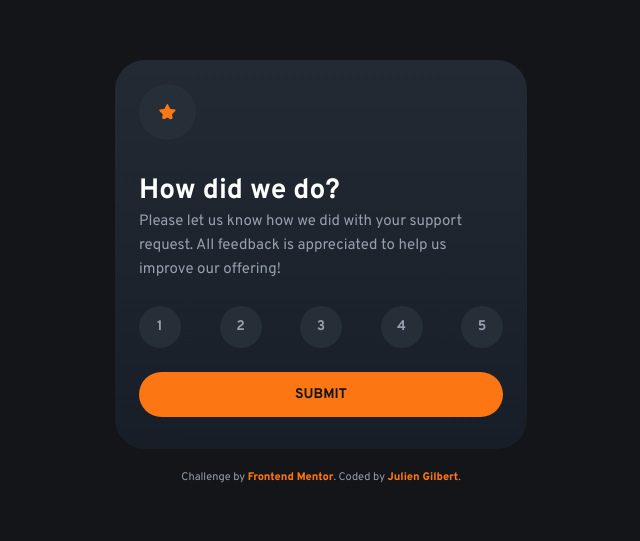
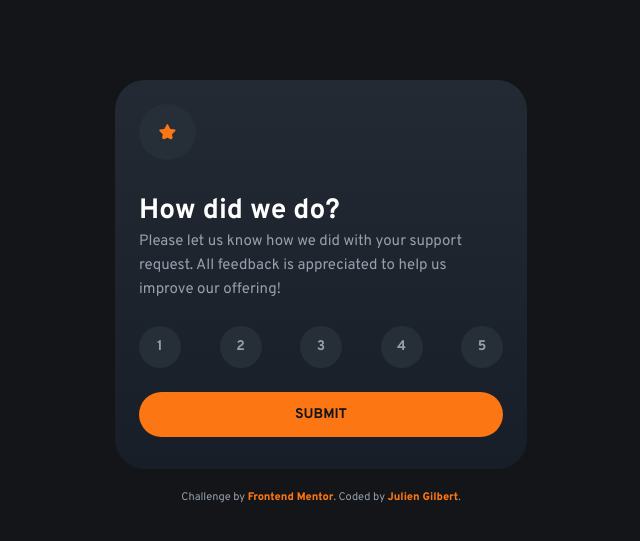
Before and after one commit to juliengDev/Interactive_rating_component, a website built with Vite: page index.html in a window 1280 px wide. Shown: the part 173-714 px from the top of the page, without its empty margins (319-959 px from the left). Built offline with nearby package versions, Linux system fonts and the light colour scheme.

Commit message:
fixing margin body

```diff
--- a/src/scss/pages/_home.scss
+++ b/src/scss/pages/_home.scss
@@ -8,6 +8,7 @@
   background: var(--color-Black);
   border-radius: 30px;
   @include respond(tab-land) {
+    margin: 19.5rem 0 0;
     max-width: 41.2rem;
   }
   & .form-vote {
```
Also changed, not shown: css/style.css, dist/assets/index.css, 1 other file.
